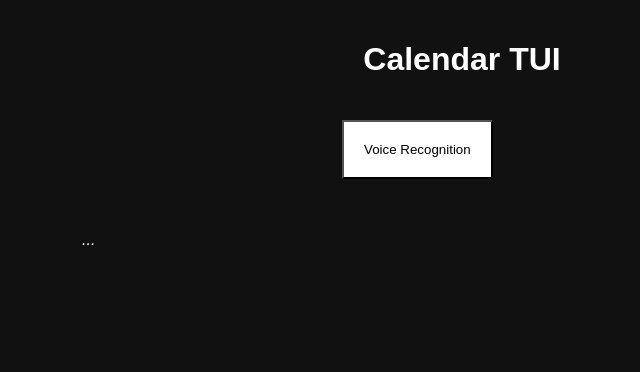
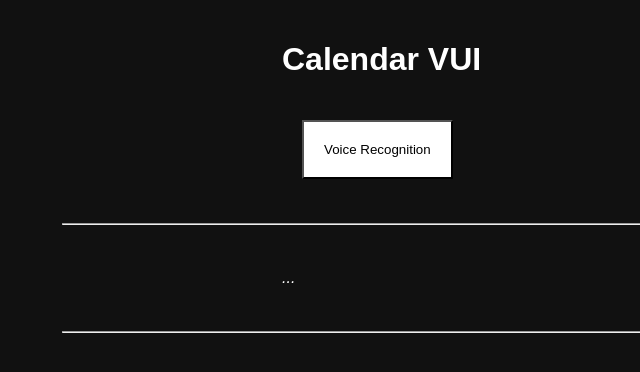
Before and after one commit to rodfer0x80/cvui, a plain HTML site: page index.html in a window 1280 px wide. Shown: the whole page, without its empty margins (178-818 px from the left). Drawn offline with Linux system fonts and the light colour scheme.

Commit message:
missing specific logic for event booking + google calendar api

```diff
--- a/index.html
+++ b/index.html
@@ -14,14 +14,21 @@
   </head>
 
   <body>
-    <h1>Calendar TUI </h1>
+    <div>
+      <h1>Calendar VUI </h1>
+    </div>
     <div>
       <button class="toggle">Voice Recognition</button>
     </div>
-    <div class="response">
+    <br>
+    <br>
+    <hr>
+    <div class="responsediv">
         <p class="diagnostic" style="color:#ffffff"><em>...</em></p>
+        <br>
         <p class="response" style="color:#ffffff"><em></em></p>
     </div>
+    <hr>
 
 
     <script src="script.js"></script>
--- a/script.js
+++ b/script.js
@@ -9,7 +9,7 @@ var synth = window.speechSynthesis;
 var grammar = "#JSGF V1.0; grammar calendar; public <calendar> =  ...;";
 
 //Regular expressions for the different utternaces
-var u1=/.*book event$/i;
+var u1=/.*book (.|an) event$/;
 var u2=/.*book an event from (.*)$/i;
 var u3=/.*book an event from (.*) to (.*)$/i;
 
--- a/style.css
+++ b/style.css
@@ -37,8 +37,8 @@ button {
   font-family: sans-serif;
   text-align:center;
   padding:20px;
-  margin-left:35%;
   color: #11111;
+  margin-left: 10%;
   background-color: #ffffff;
 }
 
@@ -50,14 +50,17 @@ button:hover{
 div {
   display: flex;
   align-items: center;
-  margin-top: 1rem;
+  text-align:center;
+  margin-left: auto;
+  margin-right:auto;
+  width:50%;
 }
 
 ul {
   margin: 0;
 }
 
-.response div {
+.responsediv div {
   height: 100px;
   overflow: auto;
   padding: 20px;
```
